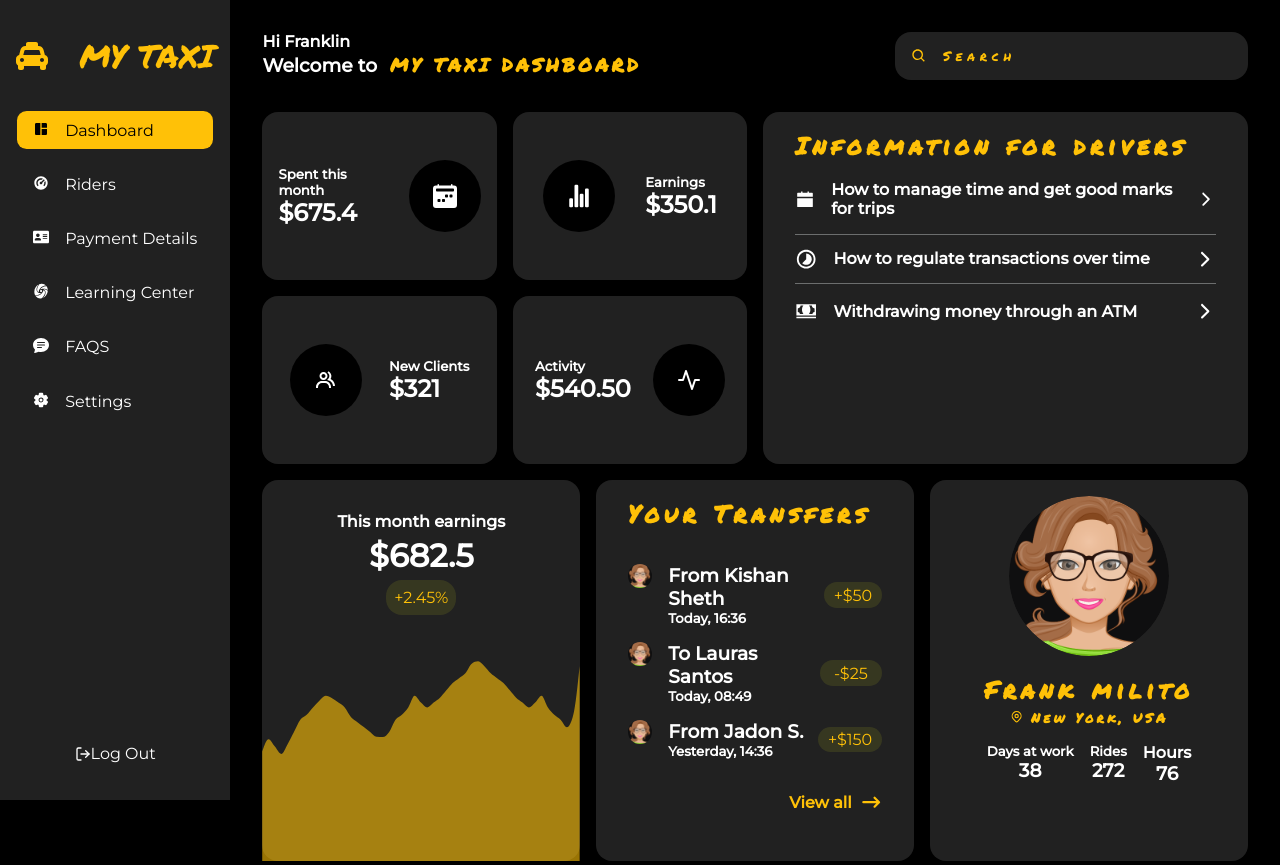
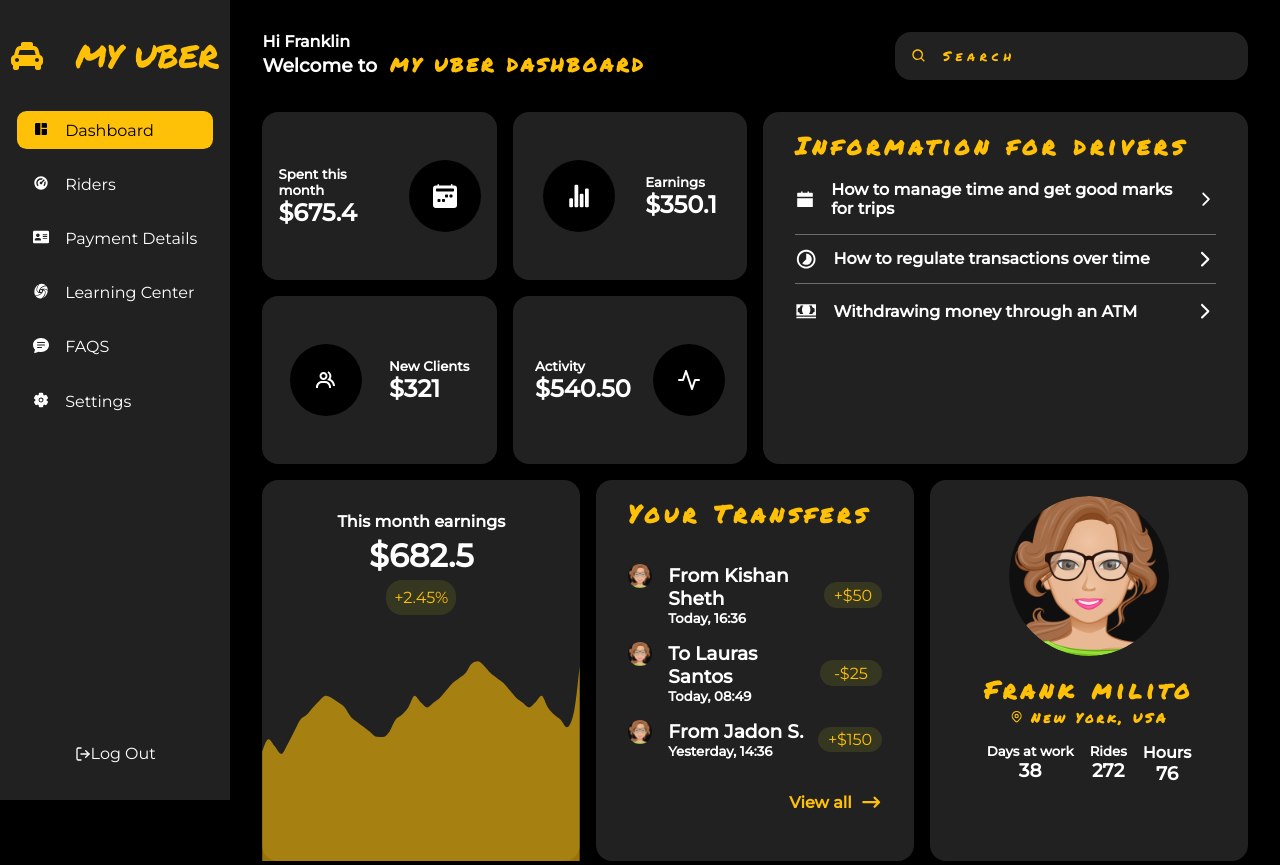
Before and after one commit to frankmilito/React-uber-dashboard, a React (Create React App) app: page / in a window 1280 px wide. Built offline with nearby package versions, Linux system fonts and the light colour scheme.

Commit message:
text changes

```diff
--- a/src/components/Navbar.jsx
+++ b/src/components/Navbar.jsx
@@ -8,7 +8,7 @@
       <div className="title">
         <h4>Hi Franklin</h4>
         <h1>
-          Welcome to <span>MY TAXI DASHBOARD</span>
+          Welcome to <span>MY UBER DASHBOARD</span>
         </h1>
       </div>
       <div className="search">
--- a/src/components/Sidebar.jsx
+++ b/src/components/Sidebar.jsx
@@ -55,7 +55,7 @@
         <div className="top">
           <div className="brand">
             <FaTaxi />
-            <span>MY TAXI</span>
+            <span>MY UBER</span>
           </div>
           <div className="toggle">
             {navbarState ? (
```
